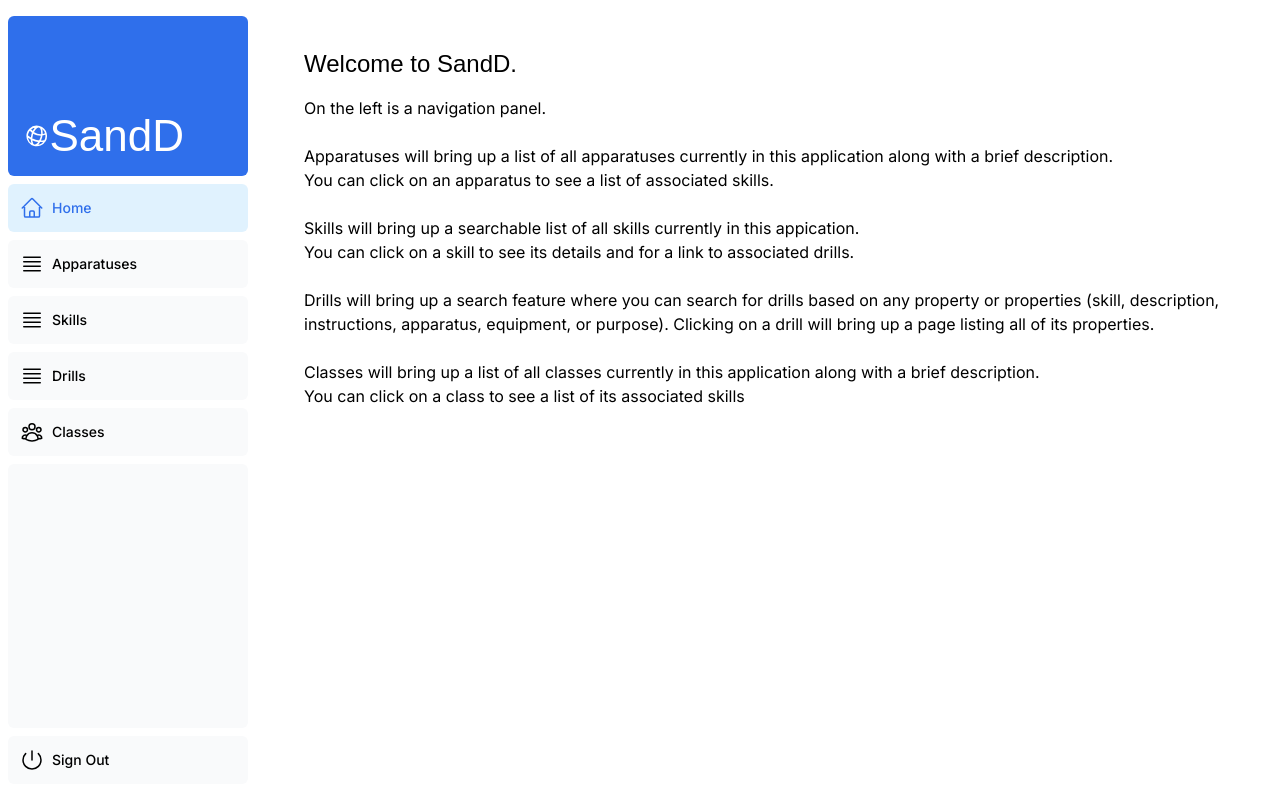
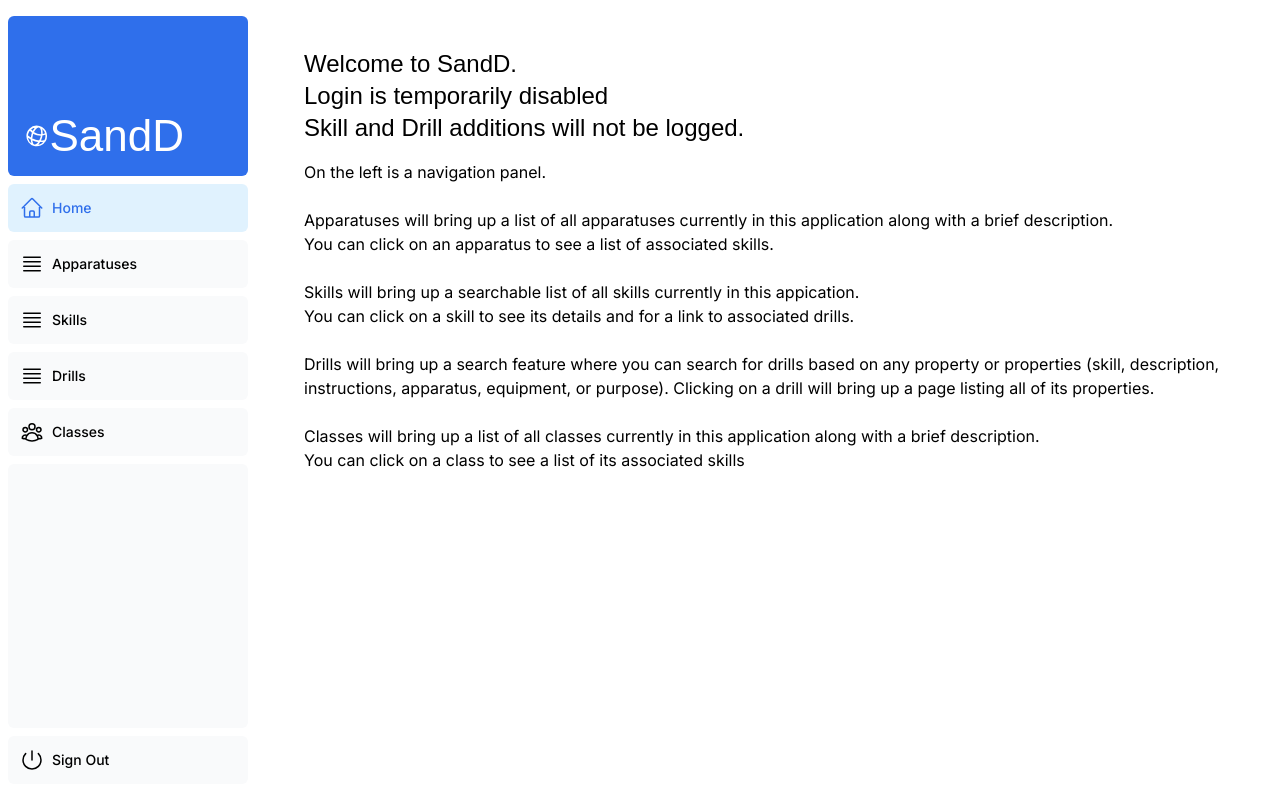
Before and after one commit to Bdlgoodrich/nextjs-SandD, a Next.js app: page /home in a window 1280 px wide. Built offline with nearby package versions, Linux system fonts and the light colour scheme; a web font is replaced by a local one.

Commit message:
temporarily bypassed login page

```diff
--- a/app/home/page.tsx
+++ b/app/home/page.tsx
@@ -4,7 +4,7 @@
     return (
       <main>
         <h1 className={`${lusitana.className} mb-4 text-xl md:text-2xl`}>
-          Welcome to SandD.
+          Welcome to SandD.<br></br>Login is temporarily disabled<br></br>Skill and Drill additions will not be logged.
         </h1>
         <div className="grid gap-6 sm:grid-cols-1 lg:grid-cols-1">
           <p>On the left is a navigation panel.</p>
--- a/app/page.tsx
+++ b/app/page.tsx
@@ -17,7 +17,7 @@ export default function Page() {
             <strong>Welcome to SandD.</strong> This is a demo for a gymnastics studio skills and drills app.
           </p>
           <Link
-            href="/login"
+            href="/home"
             className="flex items-center gap-5 self-start rounded-lg bg-blue-500 px-6 py-3 text-sm font-medium text-white transition-colors hover:bg-blue-400 md:text-base"
           >
             <span>Log in</span> <ArrowRightIcon className="w-5 md:w-6" />
```
